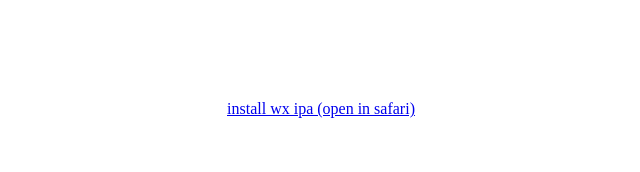
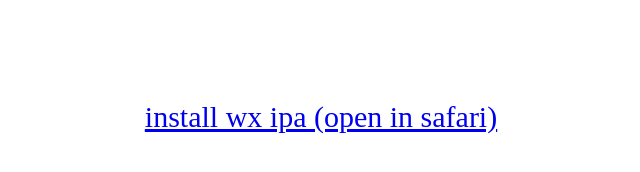
Before and after one commit to sunzhe/sunzhe.github.io, a plain HTML site: page wx/download.html in a window 1280 px wide. Shown: the whole page, without its empty margins (319-959 px from the left). Drawn offline with Linux system fonts and the light colour scheme.

Commit message:
宽度 字体大小调整.

```diff
--- a/wx/download.html
+++ b/wx/download.html
@@ -3,13 +3,13 @@
 <body>
 
 	<div>
-	<a title="iPhone" href="itms-services://?action=download-manifest&url=https://sunzhe.github.io/wx/installIPA.plist">
+	<a style="font-size:30px;" title="iPhone" href="itms-services://?action=download-manifest&url=https://sunzhe.github.io/wx/installIPA.plist">
 install wx ipa (open in safari)</a>
 
 <style>
 div{
 	text-align:center;
-    width:300px;/*定宽*/
+    width:500px;/*定宽*/
     margin:100px auto;/* margin-left 与 margin-right 设置为 auto */
 }
 </style>
```
Also changed, not shown: index.html (+2 -2 lines).
